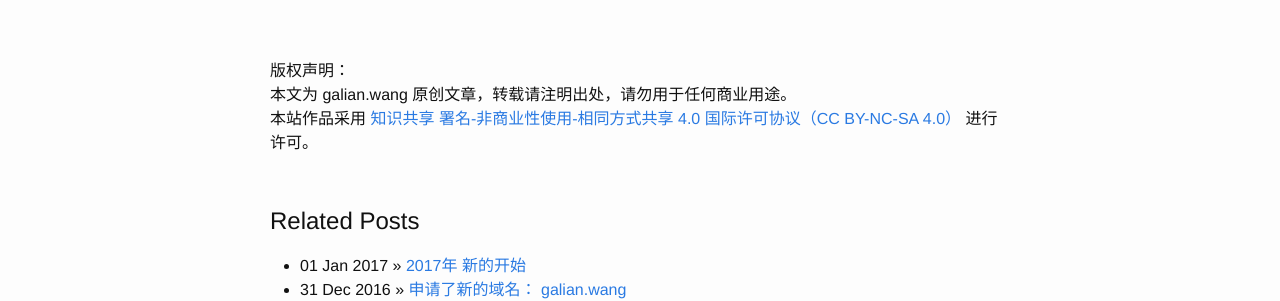
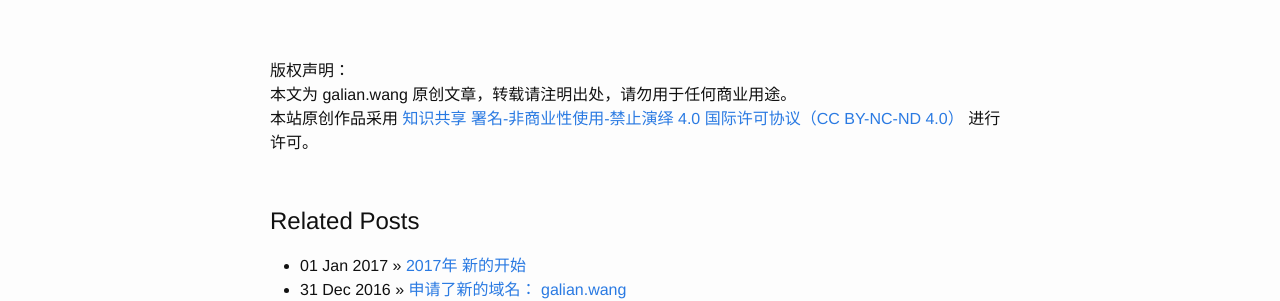
Before and after one commit to galian123/galian123.github.io, a Jekyll site: the page built from _posts/2016-12-18-test2.md, in a window 1280 px wide. Shown: the part 312-613 px from the top of the page. Built offline with Jekyll 4.4.1, drawn with Linux system fonts in a browser that asks for light colours; nearby versions of some CDN libraries.

Commit message:
update license for my original articles

```diff
--- a/_layouts/post.html
+++ b/_layouts/post.html
@@ -49,7 +49,7 @@ layout: default
 	 版权声明： <br>
 	 本文为 {{ page.author }} 原创文章，转载请注明出处，请勿用于任何商业用途。
 	 <br>
-	 本站作品采用 <a href="https://creativecommons.org/licenses/by-nc-sa/4.0/">知识共享 署名-非商业性使用-相同方式共享 4.0 国际许可协议（CC BY-NC-SA 4.0）</a> 进行许可。
+	 本站原创作品采用 <a href="https://creativecommons.org/licenses/by-nc-nd/4.0/" target="_blank">知识共享 署名-非商业性使用-禁止演绎 4.0 国际许可协议（CC BY-NC-ND 4.0）</a> 进行许可。
 </div>
 
 <div id="related">
```
